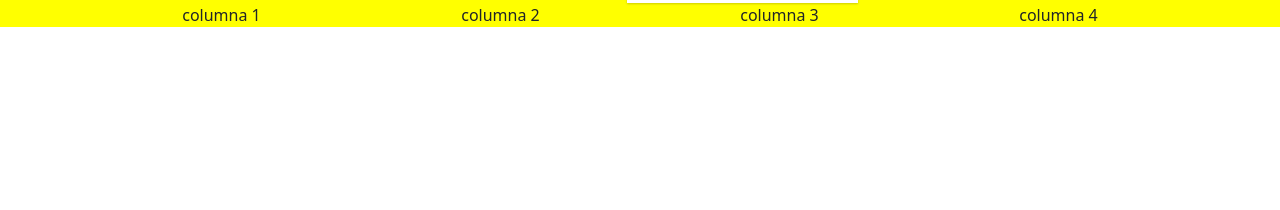
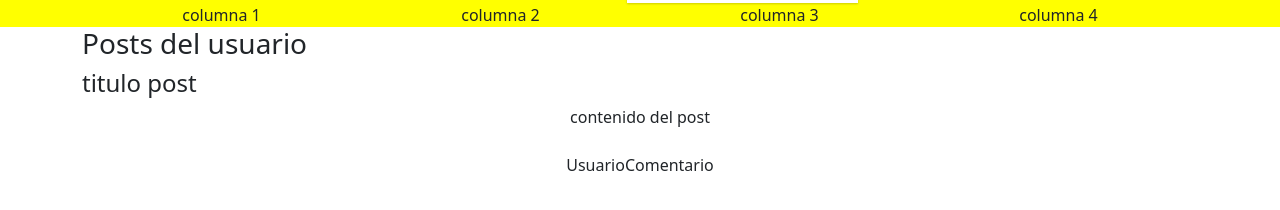
Before and after one commit to Santy167/Curso-git, a plain HTML site: page index.html in a window 1280 px wide. Shown: the part 32-242 px from the top of the page. Drawn offline with nearby package versions, Linux system fonts and the light colour scheme.

Commit message:
add post html

```diff
--- a/index.html
+++ b/index.html
@@ -37,6 +37,15 @@
             </div>
         </nav>
     </header>
+    <div class="container" id="content">
+        <h3>Posts del usuario</h3>
+        <div class="post">
+            <h4>titulo post</h4>
+            <p>contenido del post</p>
+            <br>
+            <p><span>Usuario</span>Comentario</p>
+        </div>
+    </div>
     <script src="https://cdn.jsdelivr.net/npm/bootstrap@5.3.3/dist/js/bootstrap.min.js" integrity="sha384-0pUGZvbkm6XF6gxjEnlmuGrJXVbNuzT9qBBavbLwCsOGabYfZo0T0to5eqruptLy" crossorigin="anonymous"></script>
 </body>
 </html>
```
